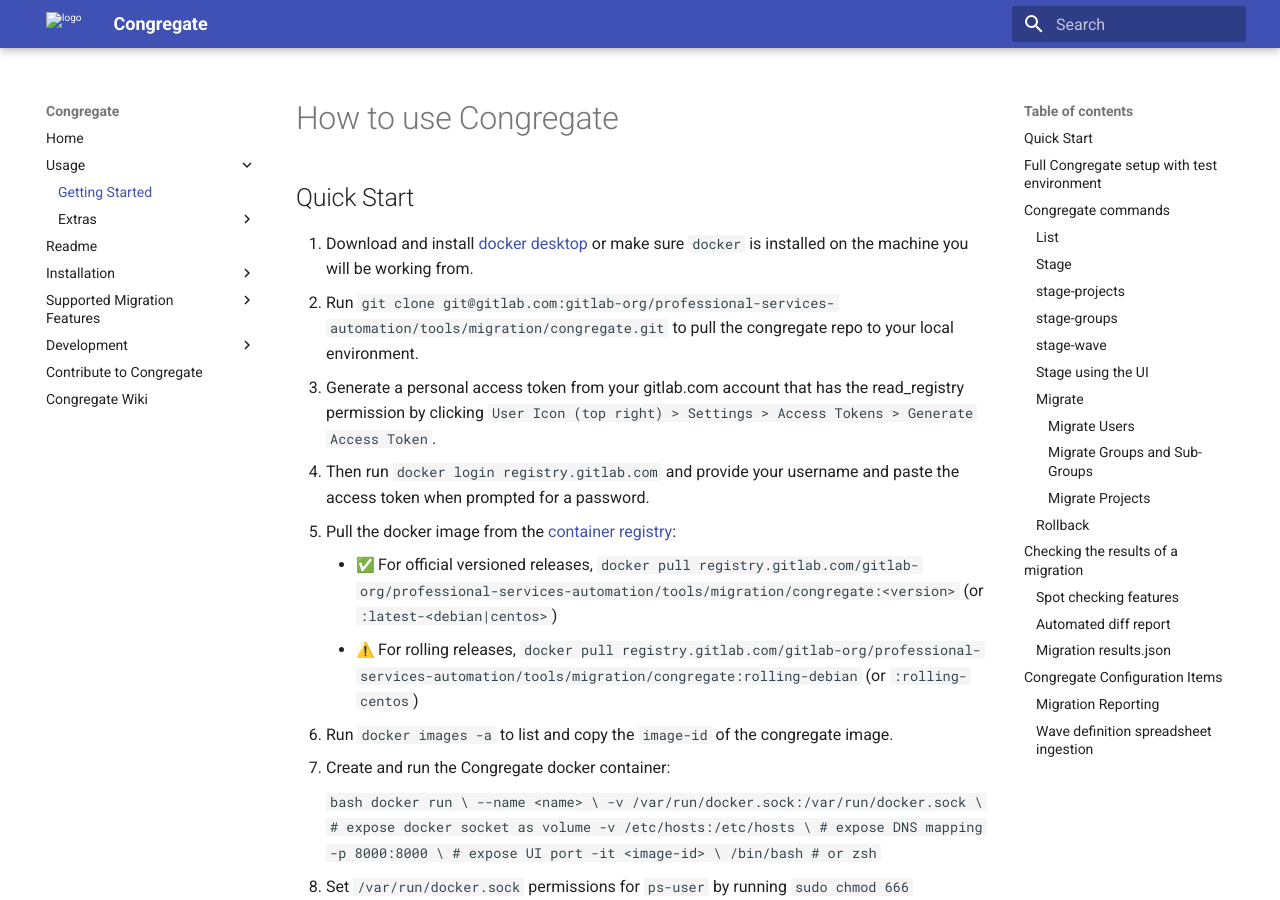
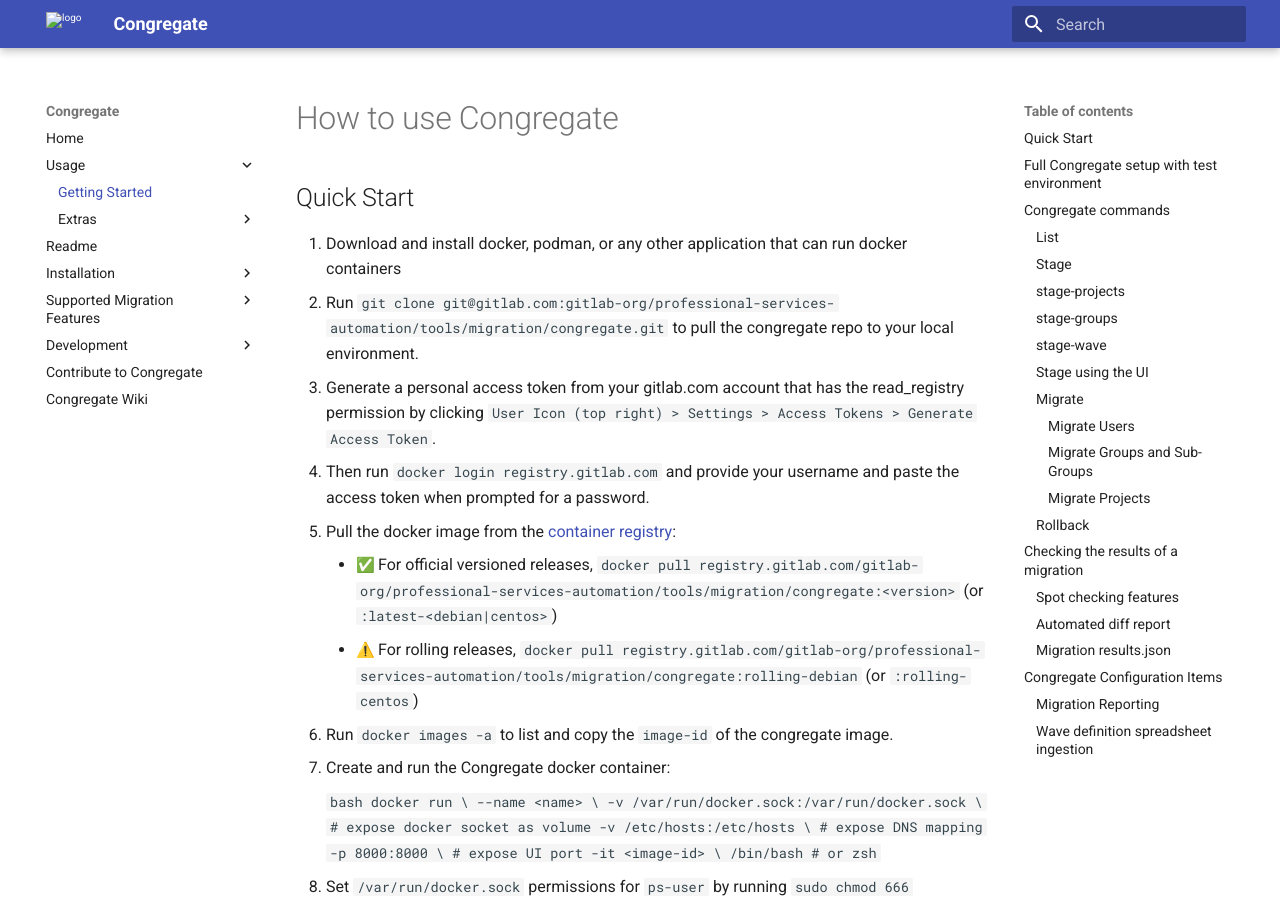
Before and after one commit to LINWEN607/congregate, an MkDocs documentation site: the page built from docs/using-congregate.md, in a window 1280 px wide and 900 px high. Built offline with MkDocs 1.6.1 and Material for MkDocs 9.7.7, drawn with Linux system fonts in a browser that asks for light colours; emoji names are drawn with the system emoji font.

Commit message:
Removing mention of docker desktop

```diff
--- a/docs/using-congregate.md
+++ b/docs/using-congregate.md
@@ -2,7 +2,7 @@
 
 ## Quick Start
 
-1. Download and install [docker desktop](https://www.docker.com/products/docker-desktop) or make sure `docker` is installed on the machine you will be working from.
+1. Download and install docker, podman, or any other application that can run docker containers
 1. Run `git clone git@gitlab.com:gitlab-org/professional-services-automation/tools/migration/congregate.git` to pull the congregate repo to your local environment.
 1. Generate a personal access token from your gitlab.com account that has the read_registry permission by clicking `User Icon (top right) > Settings > Access Tokens > Generate Access Token`.
 1. Then run `docker login registry.gitlab.com` and provide your username and paste the access token when prompted for a password.
@@ -40,7 +40,7 @@
 Follow the steps in [this issue template](./setup-dev-env.md) for a full guide on how to setup a source, destination and congregate system to test congregate functionality.
 
 <!--
-1. download and install [docker desktop](https://www.docker.com/products/docker-desktop) on your machine.
+1. Download and install docker, podman, or any other application that can run docker containers
 1. download  `congregate:<version>` using `docker pull registry.gitlab.com/gitlab-org/professional-services-automation/tools/migration/congregate:<version>`
      - create personal access token and store the token in a file called `gl_token.txt`
      - login into registry.gitlab.com with docker, `cat gl_token.txt | docker login --username '<email-address>' --password-stdin registry.gitlab.com`
```
Also changed, not shown: docker/bitbucket/README.md (+1 -1 lines).
